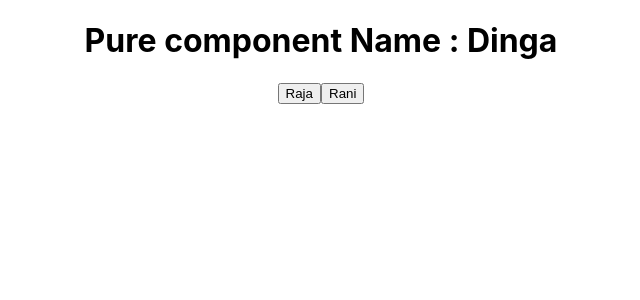
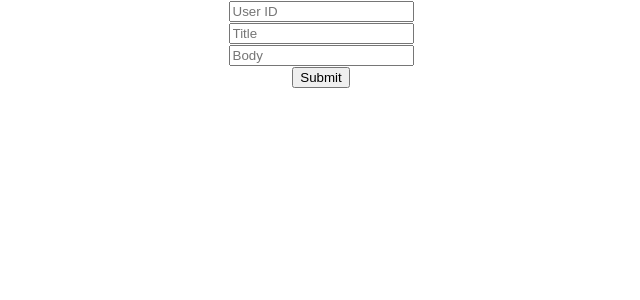
Before and after one commit to SandeepMS07/React-concepts-example-2, a React (Create React App) app: page / in a window 1280 px wide. Shown: the top 300 px of the page, without its empty margins (319-959 px from the left). Built offline with nearby package versions, Linux system fonts and the light colour scheme.

Commit message:
http Post Method using third party library axios

```diff
--- a/src/App.js
+++ b/src/App.js
@@ -1,5 +1,6 @@
 import './App.css';
-import Parent from './Components/Parent';
+import HttpPostMethod from './Components/HttpPostMethod';
+// import Parent from './Components/Parent';
 // import UseStateName from './Components/UseStateName';
 // import HttpGetMethods from './Components/HttpGetMethod';
 
@@ -13,7 +14,11 @@ function App() {
        {/* <UseStateName/> */}
 
         {/* make pure component using one class component as parent and function component as child component */}
-        <Parent/>
+        {/* <Parent/> */}
+
+
+        {/* howw to post dat to apis */}
+        <HttpPostMethod/>
     </div>
   );
 }
--- /dev/null
+++ b/src/Components/HttpPostMethod.jsx
@@ -0,0 +1,43 @@
+import React, { Component } from 'react';
+import axios from 'axios';
+export default class HttpPostMethod extends Component {
+    constructor(props) {
+      super(props)
+
+      this.state = {
+         userId:"",
+         title:"",
+         body:""
+      }
+    }
+
+    changeData = (e) =>
+    {
+        this.setState({[e.target.name]:e.target.value})
+    }
+
+    sendPost = (e) =>
+    {
+       axios.post("https://jsonplaceholder.typicode.com/posts",this.state).then(res=>
+        {
+            console.log(res);
+        }).catch(err=>
+            {
+                console.log(err);
+            })
+        console.log(this.state);
+        e.preventDefault()
+    }
+
+  render() {
+      let  {userId,title,body} = this.state;
+    return <div>
+        <form onSubmit={this.sendPost}>
+            <input type="text" placeholder='User ID' value={userId} onChange={this.changeData} name='userId' /> <br />
+            <input type="text" placeholder='Title' value={title} onChange={this.changeData} name='title'/> <br />
+            <input type="text" placeholder='Body' value={body} onChange={this.changeData} name='body'/> <br />
+            <button type='submit'>Submit</button>
+        </form>
+    </div>;
+  }
+}
--- a/src/Components/Parent.jsx
+++ b/src/Components/Parent.jsx
@@ -1,4 +1,4 @@
-import React, { Component, PureComponent } from 'react';
+import React, {PureComponent } from 'react';
 import PureClickCounter from './PureClickCounter';
 
 export default class Parent extends PureComponent {
```
Also changed, not shown: public/manifest.json.
